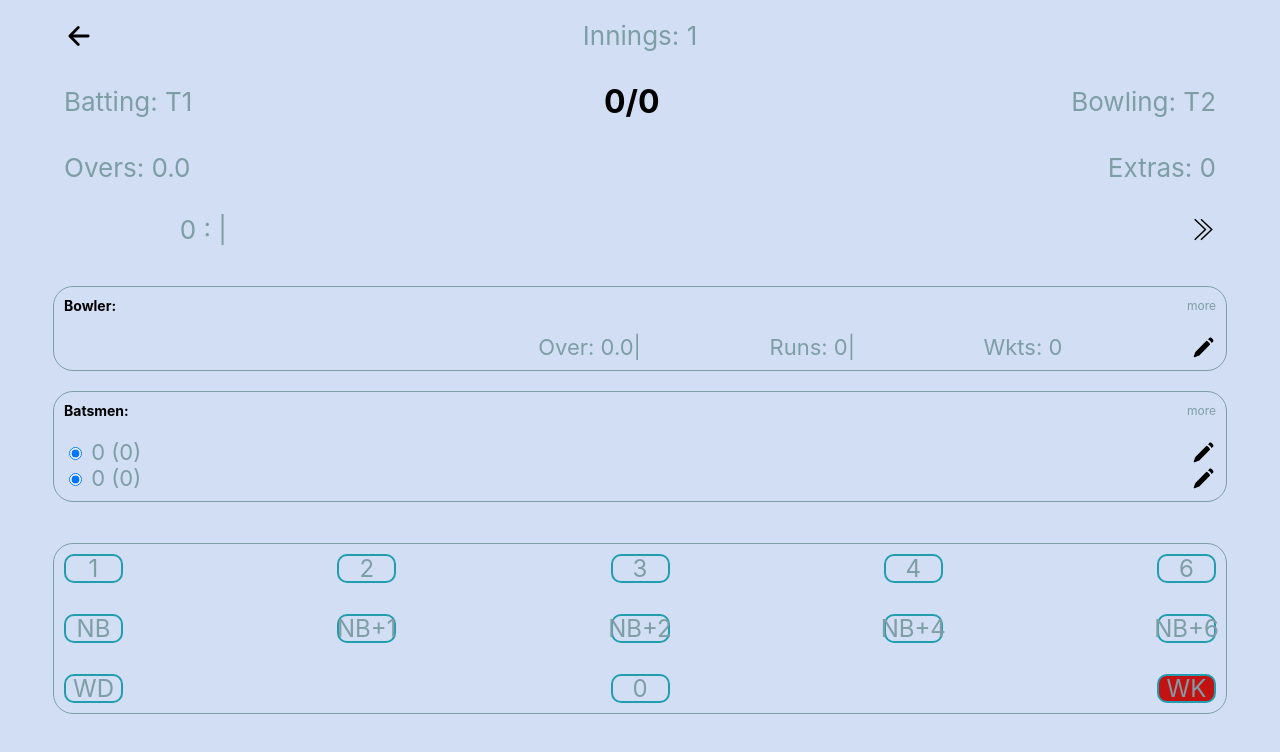
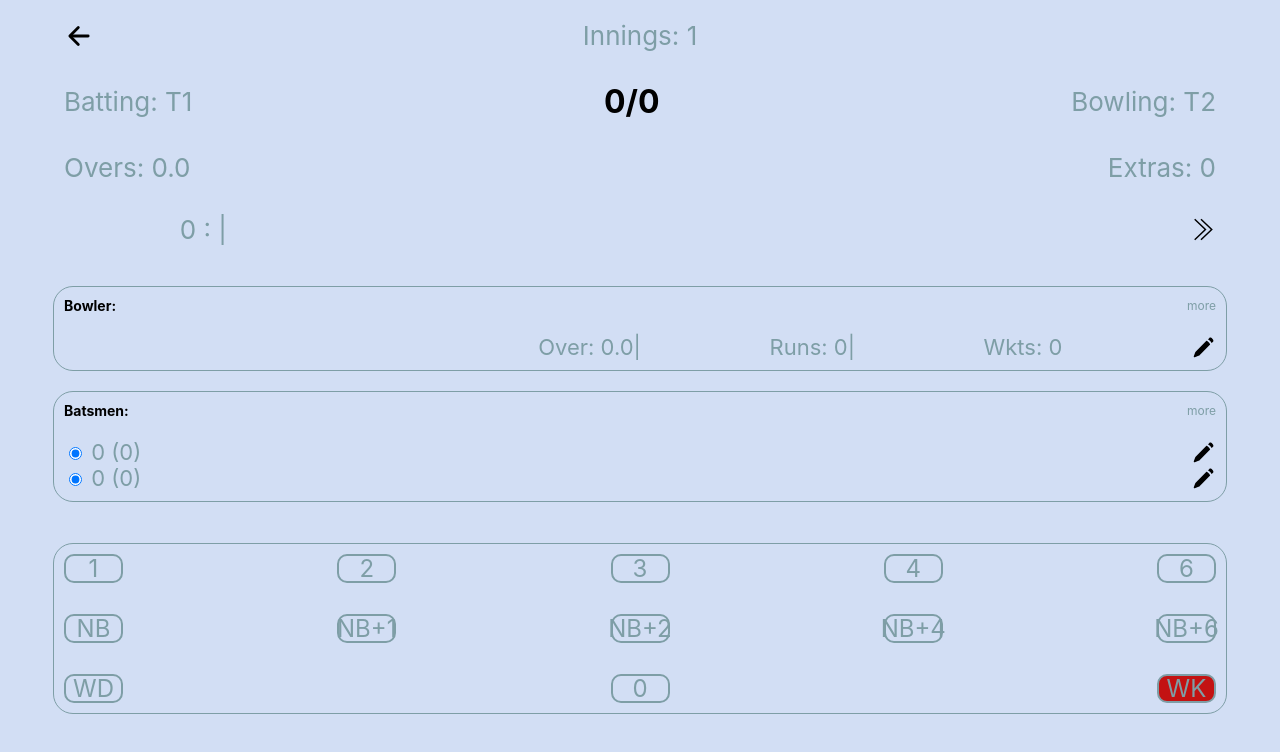
Before and after one commit to rughvi/indoorcricket, a React (Create React App) app: page /innings/1 in a window 1280 px wide. Shown: the top 752 px of the page. Built offline with nearby package versions, Linux system fonts and the light colour scheme; some icons are missing.

Commit message:
key border color

```diff
--- a/src/CSS/ScoreKeyboard.css
+++ b/src/CSS/ScoreKeyboard.css
@@ -62,6 +62,6 @@
     border-radius: 10px;
     width: 55px;
     height: 25px;
-    border: 2px solid #219dad;
+    border: 2px solid;
     font-size: calc(8px + 2vmin);
 }
```
